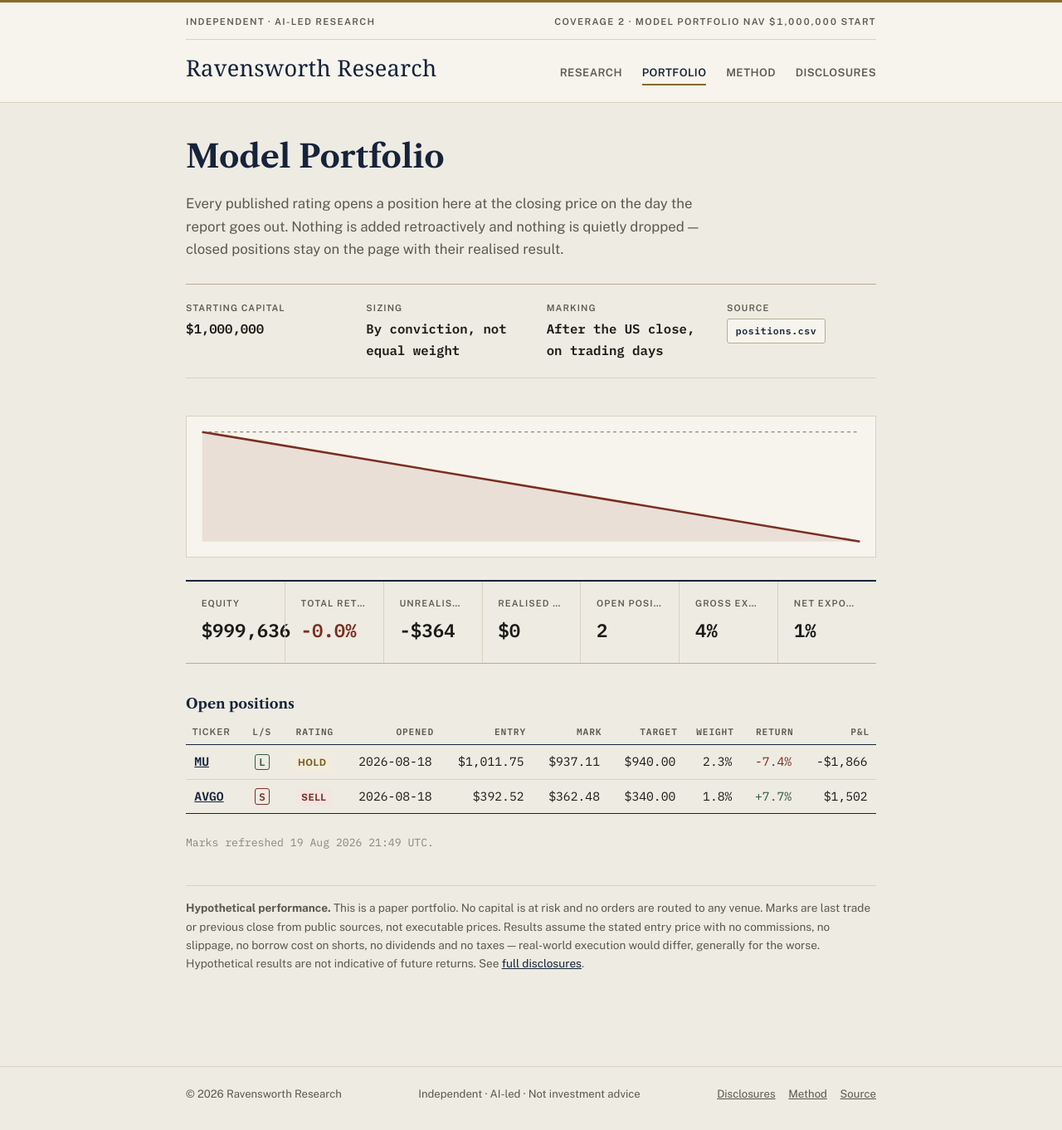
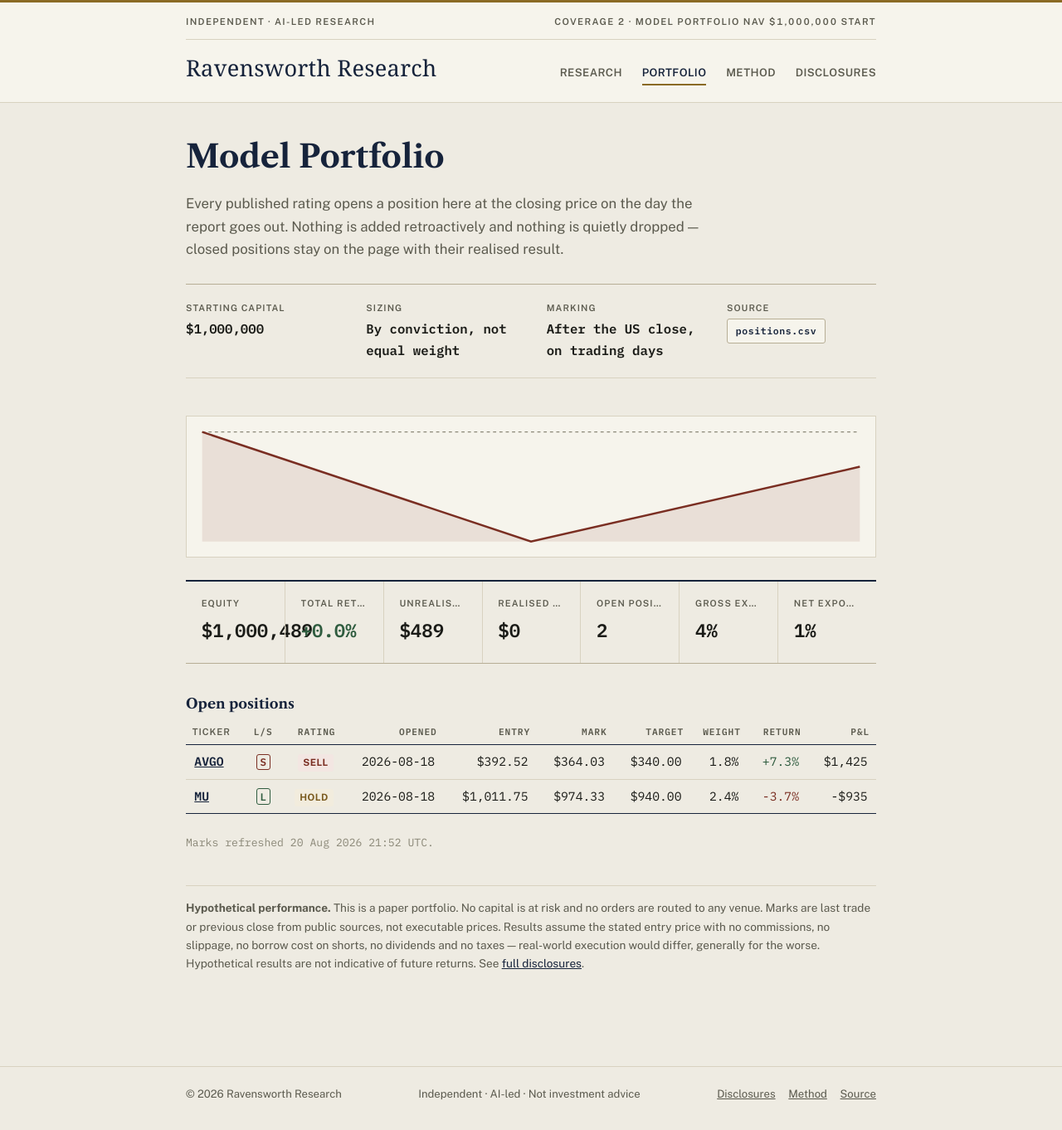
Before and after one commit to ryanrodrigues25200525-svg/ravensworth-research, a Jekyll site: the page built from portfolio.md, in a window 1280 px wide. Shown: the whole page at 83% size. Built offline with Jekyll 4.4.1, drawn with Linux system fonts in a browser that asks for light colours; some web fonts are replaced.

Commit message:
chore: refresh portfolio marks

```diff
--- a/data/equity_curve.csv
+++ b/data/equity_curve.csv
@@ -2,3 +2,4 @@ date,equity
 2026-08-17,1000000.0
 2026-08-18,998851.25
 2026-08-19,999635.875
+2026-08-20,1000489.0
--- a/portfolio.md
+++ b/portfolio.md
@@ -17,11 +17,11 @@ result.</p>
 </dl>
 
 <!-- PORTFOLIO:START -->
-<svg class="equity-curve" viewBox="0 0 640 120" role="img" aria-label="Model portfolio equity curve"><polygon points="8,112 8.0,8.0 632.0,112.0 632,112" fill="#7a2e22" opacity="0.10"/><line x1="8" y1="8.0" x2="632" y2="8.0" stroke="#8b8878" stroke-width="1" stroke-dasharray="3 3"/><polyline points="8.0,8.0 632.0,112.0" fill="none" stroke="#7a2e22" stroke-width="2"/></svg>
+<svg class="equity-curve" viewBox="0 0 640 120" role="img" aria-label="Model portfolio equity curve"><polygon points="8,112 8.0,8.0 320.0,112.0 632.0,41.0 632,112" fill="#7a2e22" opacity="0.10"/><line x1="8" y1="8.0" x2="632" y2="8.0" stroke="#8b8878" stroke-width="1" stroke-dasharray="3 3"/><polyline points="8.0,8.0 320.0,112.0 632.0,41.0" fill="none" stroke="#7a2e22" stroke-width="2"/></svg>
 <div class="stat-strip">
-<div class="stat-tile"><span class="stat-label">Equity</span><span class="stat-value">$999,636</span></div>
-<div class="stat-tile"><span class="stat-label">Total return</span><span class="stat-value"><span class="neg">-0.0%</span></span></div>
-<div class="stat-tile"><span class="stat-label">Unrealised P&amp;L</span><span class="stat-value">-$364</span></div>
+<div class="stat-tile"><span class="stat-label">Equity</span><span class="stat-value">$1,000,489</span></div>
+<div class="stat-tile"><span class="stat-label">Total return</span><span class="stat-value"><span class="pos">+0.0%</span></span></div>
+<div class="stat-tile"><span class="stat-label">Unrealised P&amp;L</span><span class="stat-value">$489</span></div>
 <div class="stat-tile"><span class="stat-label">Realised P&amp;L</span><span class="stat-value">$0</span></div>
 <div class="stat-tile"><span class="stat-label">Open positions</span><span class="stat-value">2</span></div>
 <div class="stat-tile"><span class="stat-label">Gross exposure</span><span class="stat-value">4%</span></div>
@@ -29,10 +29,10 @@ result.</p>
 </div>
 <h3>Open positions</h3>
 <div class="table-wrap"><table class="ledger"><thead><tr><th>Ticker</th><th>L/S</th><th>Rating</th><th>Opened</th><th>Entry</th><th>Mark</th><th>Target</th><th>Weight</th><th>Return</th><th>P&amp;L</th></tr></thead><tbody>
-<tr><td><a href="{{ '/research/2026-08-18-mu/' | relative_url }}">MU</a></td><td><span class="direction long">L</span></td><td><span class="badge hold">Hold</span></td><td>2026-08-18</td><td>$1,011.75</td><td>$937.11</td><td>$940.00</td><td>2.3%</td><td><span class="neg">-7.4%</span></td><td>-$1,866</td></tr>
-<tr><td><a href="{{ '/research/2026-08-18-avgo/' | relative_url }}">AVGO</a></td><td><span class="direction short">S</span></td><td><span class="badge sell">Sell</span></td><td>2026-08-18</td><td>$392.52</td><td>$362.48</td><td>$340.00</td><td>1.8%</td><td><span class="pos">+7.7%</span></td><td>$1,502</td></tr>
+<tr><td><a href="{{ '/research/2026-08-18-avgo/' | relative_url }}">AVGO</a></td><td><span class="direction short">S</span></td><td><span class="badge sell">Sell</span></td><td>2026-08-18</td><td>$392.52</td><td>$364.03</td><td>$340.00</td><td>1.8%</td><td><span class="pos">+7.3%</span></td><td>$1,425</td></tr>
+<tr><td><a href="{{ '/research/2026-08-18-mu/' | relative_url }}">MU</a></td><td><span class="direction long">L</span></td><td><span class="badge hold">Hold</span></td><td>2026-08-18</td><td>$1,011.75</td><td>$974.33</td><td>$940.00</td><td>2.4%</td><td><span class="neg">-3.7%</span></td><td>-$935</td></tr>
 </tbody></table></div>
-<p class="stamp">Marks refreshed 19 Aug 2026 21:49 UTC.</p>
+<p class="stamp">Marks refreshed 20 Aug 2026 21:52 UTC.</p>
 <!-- PORTFOLIO:END -->
 
 <div class="disclaimer">
```
